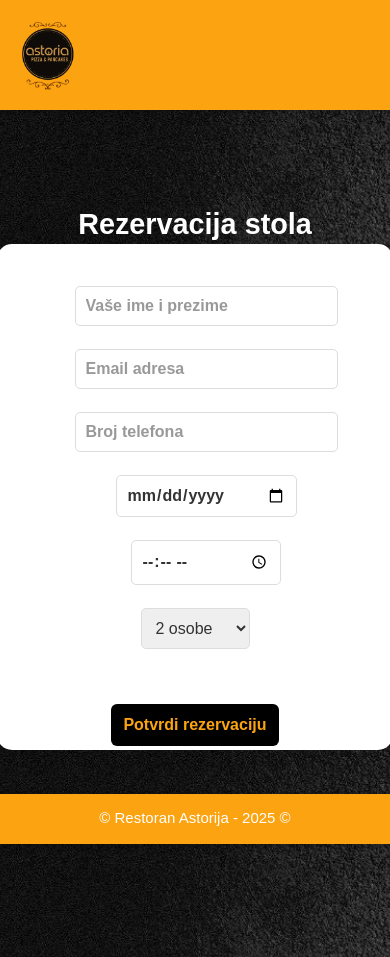
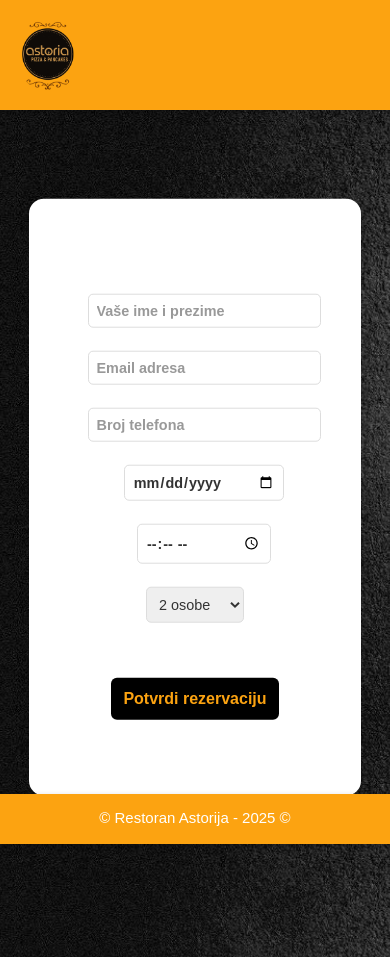
Before and after one commit to kemalbeganovic24/Restoran-Astoria, a React (Create React App) app: page /rezervacija in a window 390 px wide. Built offline with nearby package versions, Linux system fonts and the light colour scheme.

Commit message:
Update rezervacija.css

```diff
--- a/src/assets/styles/rezervacija.css
+++ b/src/assets/styles/rezervacija.css
@@ -93,3 +93,26 @@
     transform: translateY(-2px);
     box-shadow: 0 4px 8px rgba(0, 0, 0, 0.2);
 }
+
+@media (max-width: 480px) {
+  .reservation-form {
+    padding: 1.5rem 1rem;
+    max-width: 100%;
+    height: 65%;
+  }
+
+  .reservation-form h2 {
+    font-size: 1.2rem;
+  }
+
+  .form-group input,
+  .form-group select {
+    font-size: 0.9rem;
+    padding: 8px;
+  }
+
+  .submit-btn {
+    font-size: 0.9rem;
+    padding: 8px;
+  }
+}
```
